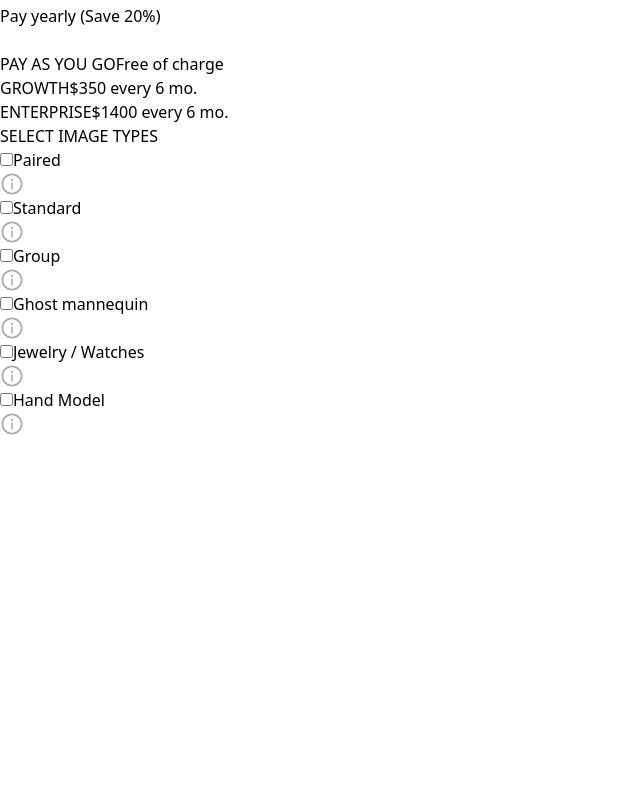
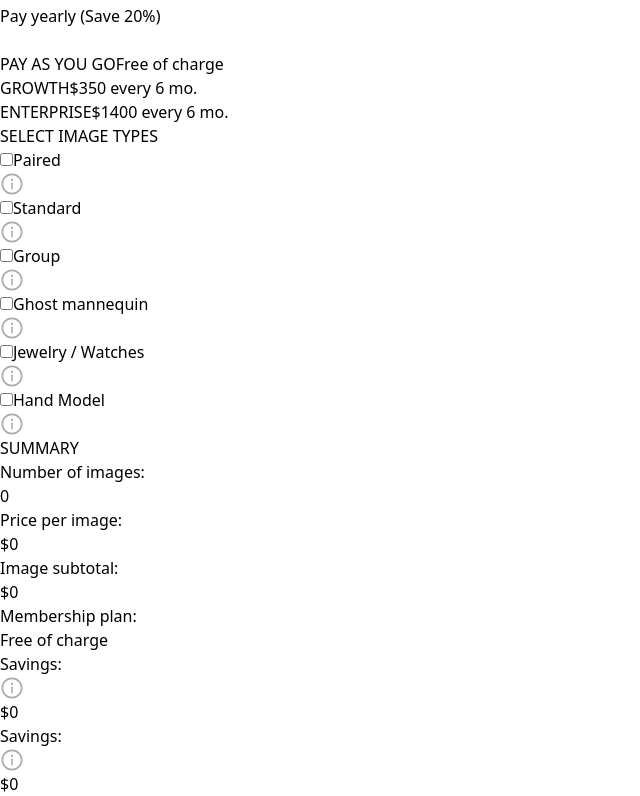
Before and after one commit to anthony-urbina/ezphoto, a Next.js app: page /pricing in a window 1280 px wide. Shown: the part 238-1034 px from the top of the page, without its empty margins (0-640 px from the left). Before the commit the page ends 800 px from the top, so only its background shows below. Built offline with nearby package versions, Linux system fonts and the light colour scheme; no server answers.

Commit message:
summary component comlete

```diff
--- /dev/null
+++ b/components/elements/pricing/Summary/Summary.tsx
@@ -0,0 +1,77 @@
+import { useState } from "react";
+import { AiOutlineInfoCircle } from "react-icons/ai";
+
+export const Summary = () => {
+  const [isOn, setIsOn] = useState(false);
+
+  const toggleSwitch = () => {
+    console.log("switch is:", !isOn);
+
+    setIsOn(!isOn);
+  };
+  return (
+    <div className="pt-8">
+      <div className="flex items-center justify-between pb-4">
+        <h3 className="text-2xl font-bold">SUMMARY</h3>
+      </div>
+      <div className="border border-[#c3cbcd] border-r-2 flex py-4 flex-col">
+        <div className="border-b border-[#c3cbcd] text-[#353535] py-1">
+          <div className="flex justify-between w-full px-4 pb-1 ">
+            <div>
+              <p>Number of images:</p>
+            </div>
+            <div>
+              <p>0</p>
+            </div>
+          </div>
+          <div className="flex justify-between w-full px-4 py-1 ">
+            <div>
+              <p>Price per image:</p>
+            </div>
+            <div>
+              <p>$0</p>
+            </div>
+          </div>
+          <div className="flex justify-between w-full px-4 py-1 ">
+            <div>
+              <p>Image subtotal:</p>
+            </div>
+            <div>
+              <p>$0</p>
+            </div>
+          </div>
+          <div className="flex justify-between w-full px-4 py-5">
+            <div>
+              <p>Membership plan:</p>
+            </div>
+            <div>
+              <p>Free of charge</p>
+            </div>
+          </div>
+        </div>
+        <div className="border-b border-[#c3cbcd] py-4">
+          <div className="flex justify-between w-full px-4 py-1 ">
+            <div className="flex">
+              <p className="pr-2">Savings:</p>
+              <AiOutlineInfoCircle size={24} color="#ababab" />
+            </div>
+            <div>
+              <p>$0</p>
+            </div>
+          </div>
+        </div>
+        <div className="pt-5 pb-1">
+          <div className="flex justify-between w-full px-4">
+            <div className="flex">
+              <p className="pr-2">Savings:</p>
+              <AiOutlineInfoCircle size={24} color="#ababab" />
+            </div>
+            <div>
+              <p>$0</p>
+            </div>
+          </div>
+        </div>
+      </div>
+    </div>
+  );
+};
--- /dev/null
+++ b/components/elements/pricing/Summary/index.ts
@@ -0,0 +1 @@
+export * from "./Summary";
--- a/components/elements/pricing/index.ts
+++ b/components/elements/pricing/index.ts
@@ -1,2 +1,3 @@
 export * from "./SelectAPlan";
 export * from "./SelectImageTypes";
+export * from "./Summary";
--- a/components/pages/pricing/PricingPage.tsx
+++ b/components/pages/pricing/PricingPage.tsx
@@ -1,5 +1,5 @@
 import { useState } from "react";
-import { SelectAPlan, SelectImageTypes } from "@/components/elements";
+import { SelectAPlan, SelectImageTypes, Summary } from "@/components/elements";
 
 export const PricingPage = () => {
   return (
@@ -9,6 +9,9 @@ export const PricingPage = () => {
         <SelectAPlan />
         <SelectImageTypes />
       </div>
+      <div className="basis-full">
+        <Summary />
+      </div>
     </>
   );
 };
```
